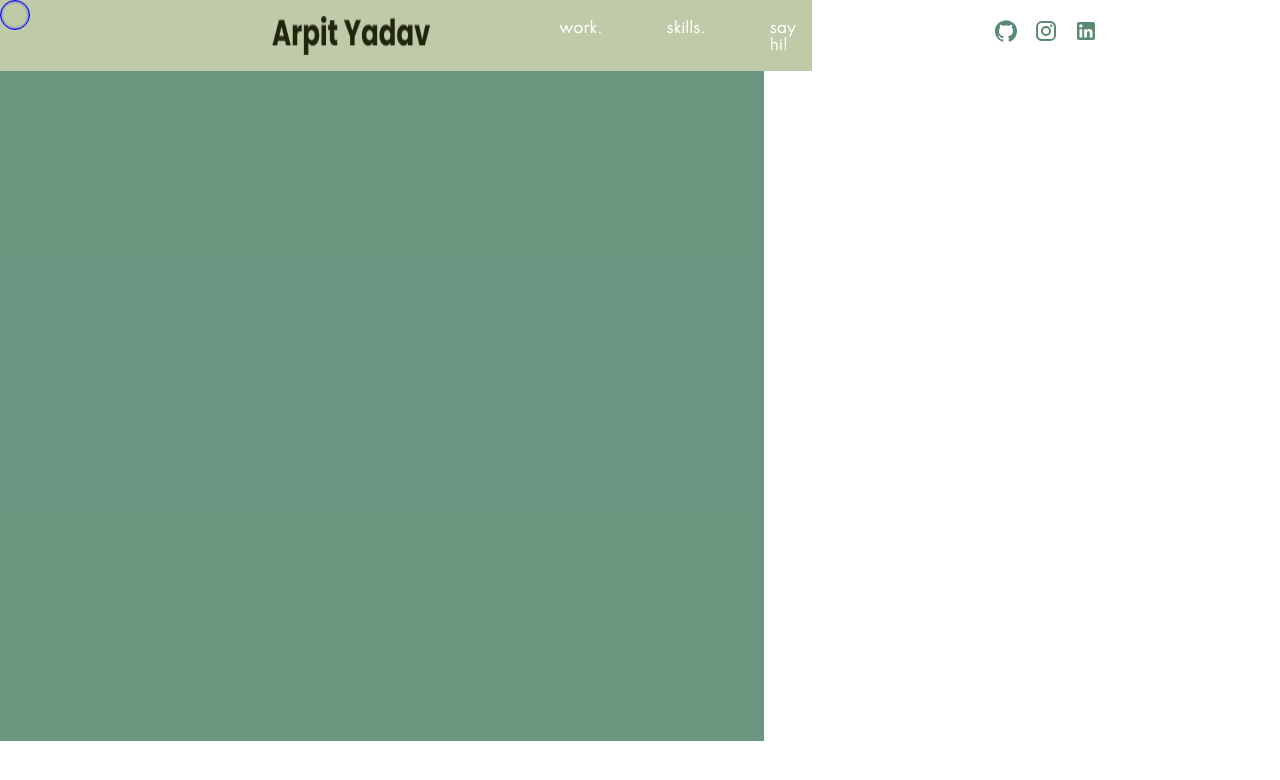
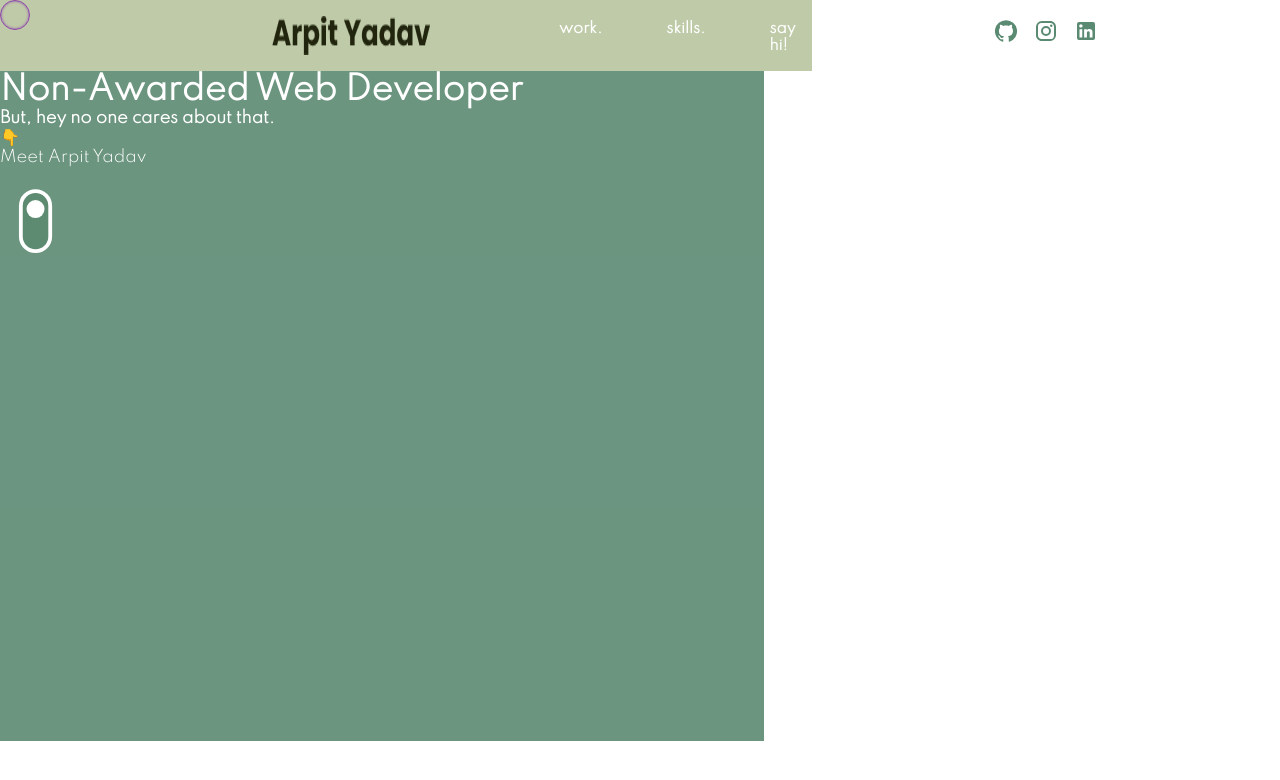
Before and after one commit to vice76/portfolio-react, a React (Create React App) app: page / in a window 1280 px wide. Shown: the top 780 px of the page. Built offline with nearby package versions, Linux system fonts and the light colour scheme.

Commit message:
added text and svg ,no styling

```diff
--- a/src/components/landingpage/LandingPage.js
+++ b/src/components/landingpage/LandingPage.js
@@ -3,7 +3,29 @@ import React from "react";
 const Landingpage = () => {
   return (
     <div className="mainpage">
-      <div className="mainpage_left"></div>
+      <div className="mainpage_left">
+        <h1>Non-Awarded Web Developer</h1>
+        <h4>But, hey no one cares about that.</h4>
+        <div className="meet">
+          <span>👇</span>
+          <p>Meet Arpit Yadav</p>
+        </div>
+        <svg width="63" height="104" viewBox="0 0 133 194" fill="none">
+          <rect
+            x="44"
+            y="38"
+            width="62"
+            height="127"
+            rx="31"
+            fill="#5B8A72"
+            fill-opacity="0.9"
+            stroke="white"
+            stroke-width="8"
+            stroke-linejoin="bevel"
+          />
+          <circle cx="75" cy="76" r="19" fill="white" />
+        </svg>
+      </div>
     </div>
   );
 };
--- a/src/scss/components/_landingpage.scss
+++ b/src/scss/components/_landingpage.scss
@@ -4,6 +4,7 @@
     .mainpage_left{
         height: 41.9rem;
         flex: 21px .59;
+        color: white;
         background-color: rgba(91, 138, 114, 0.9);;
     }
 }
```
Also changed, not shown: src/assests/groups.svg, src/assests/meet.svg (added).
